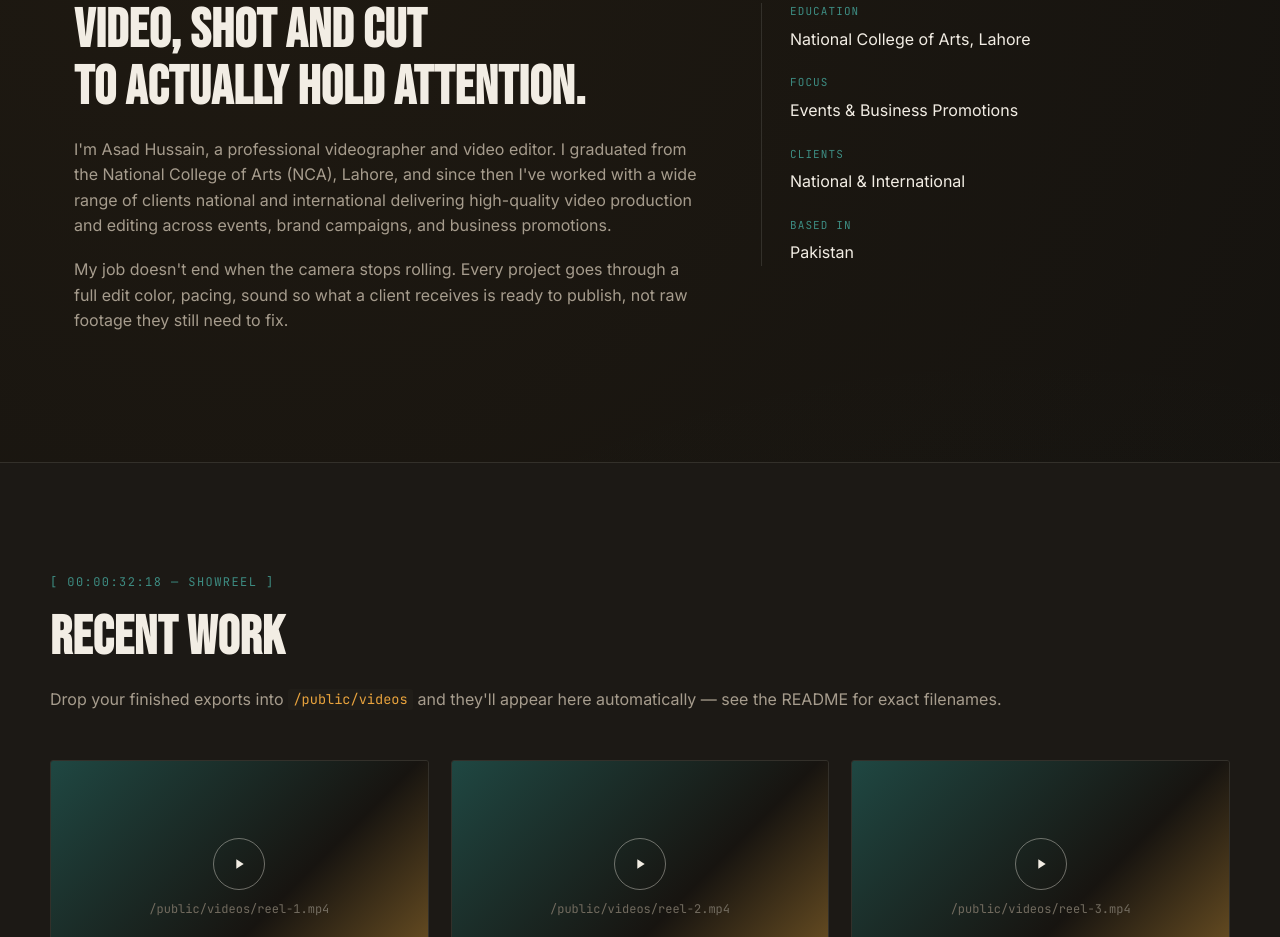
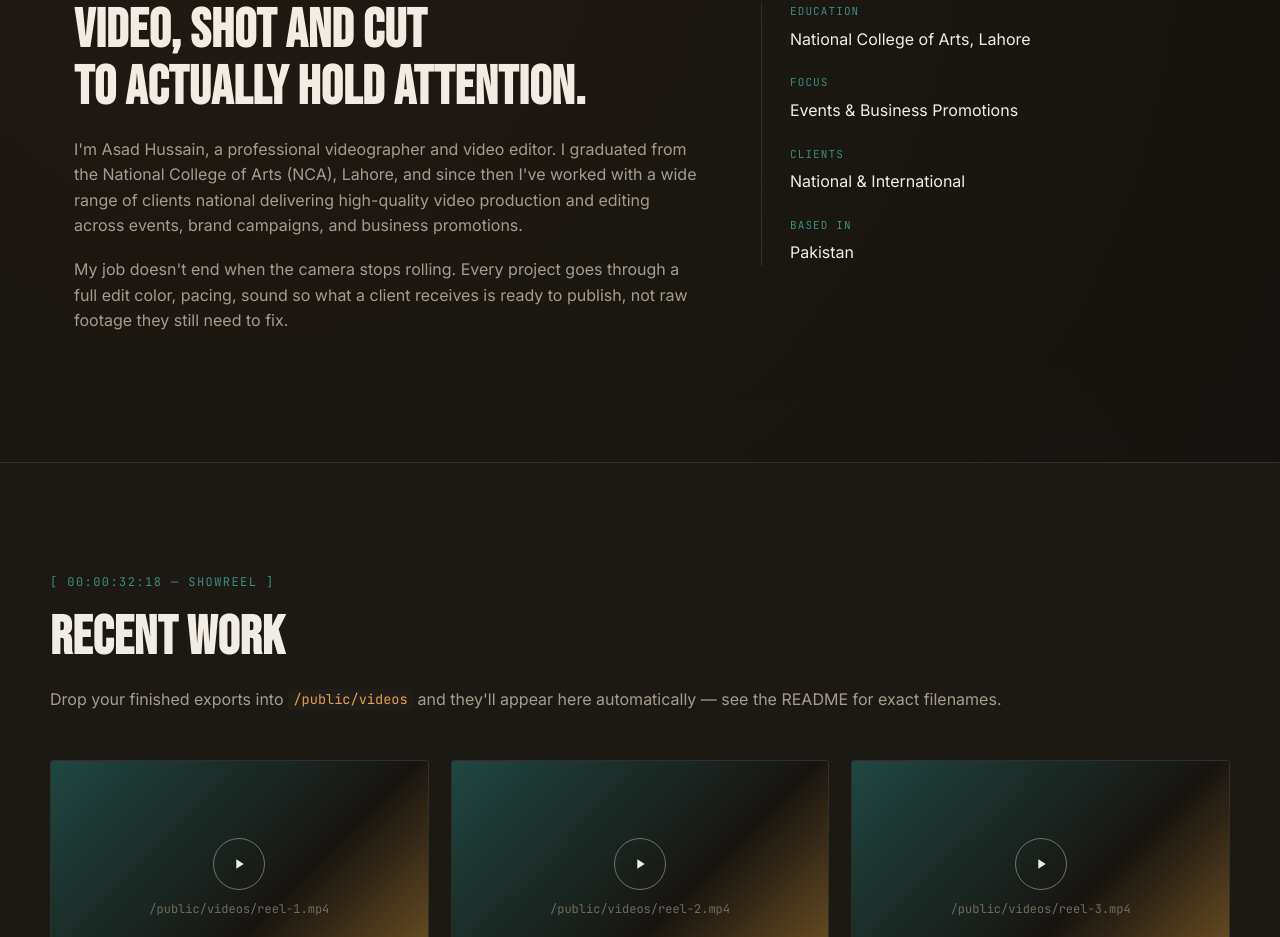
Before and after one commit to mohammadqbbaig/asad-saboor-portfolio, a website: page public/index.html in a window 1280 px wide. Shown: the part 944-1881 px from the top of the page. Drawn offline with Linux system fonts and the light colour scheme.

Commit message:
Update index.html

```diff
--- a/public/index.html
+++ b/public/index.html
@@ -78,7 +78,7 @@
           <p>
             I'm Asad Hussain, a professional videographer and video editor. I graduated
             from the National College of Arts (NCA), Lahore, and since then I've worked
-            with a wide range of clients national and international delivering
+            with a wide range of clients national delivering
             high-quality video production and editing across events, brand campaigns,
             and business promotions.
           </p>
```
